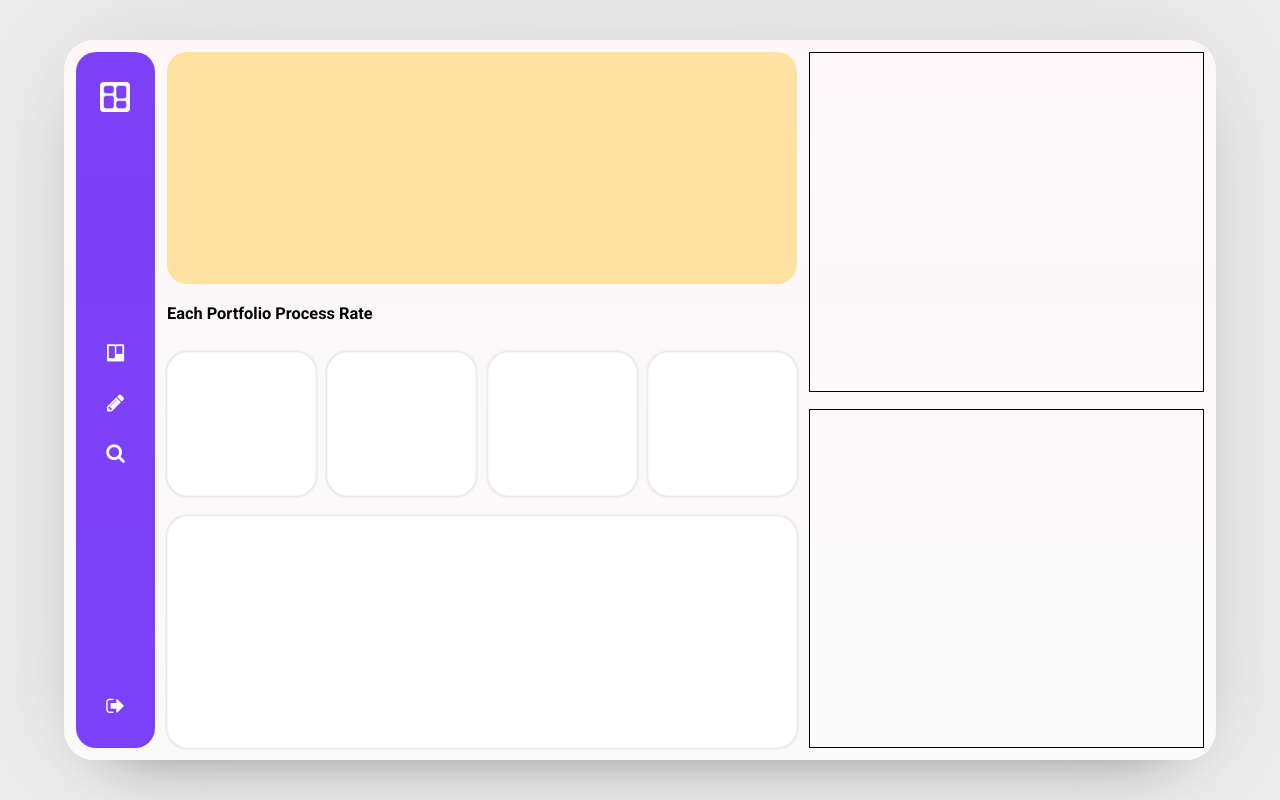
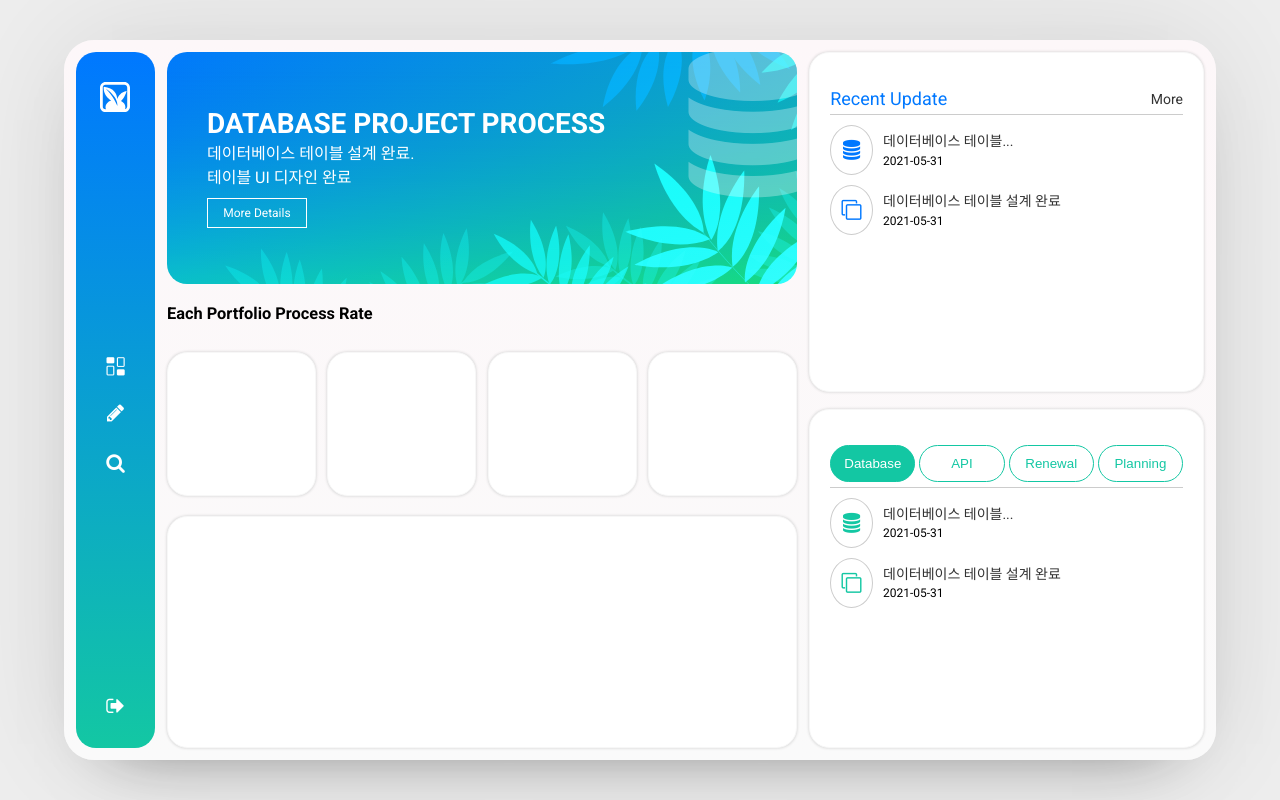
Before and after one commit to Haegnim/pf_schedule_dashboard_lecture, a PHP site: page / in a window 1280 px wide. Run offline with PHP 8.4, Linux system fonts and the light colour scheme.

Commit message:
table ui, logo font, animation, slider ex

```diff
--- /dev/null
+++ b/CSS/animation.css
@@ -0,0 +1,22 @@
+@keyframes fade-up-01 {
+  0% {
+    transform: translateY(25px);
+    opacity: 0;
+  }
+  100% {
+    transform: translateY(0px);
+    opacity: 1;
+  }
+}
+@keyframes fade-up-02 {
+  0% {
+  }
+  100% {
+  }
+}
+@keyframes fade-up-03 {
+  0% {
+  }
+  100% {
+  }
+}
--- /dev/null
+++ b/CSS/customicon.css
@@ -0,0 +1,23 @@
+@font-face {
+  font-family: "todo-logo-for-lecture";
+  src: url("/schedule/font/todo-logo-for-lecture-Regular.eot")
+      format("embedded-opentype"),
+    url("/schedule/font/todo-logo-for-lecture-Regular.woff2") format("woff2"),
+    url("/schedule/font/todo-logo-for-lecture-Regular.woff") format("woff"),
+    url("/schedule/font/todo-logo-for-lecture-Regular.ttf") format("truetype");
+}
+
+.ma {
+  display: inline-block;
+  font: normal normal normal 14px/1 todo-logo-for-lecture;
+  font-size: inherit;
+  text-rendering: auto;
+}
+
+.ma-logo:before {
+  content: "\0530";
+}
+.ma-logo2:before {
+  content: "\0532";
+  font-size: 40px;
+}
--- a/CSS/style.css
+++ b/CSS/style.css
@@ -1,40 +1,263 @@
 /* Wrapper Style Code  */
-.wrapper{width: 100%; height: 100vh; background: #eee; display:flex; align-items: center; justify-content: center; min-height:768px;}
+.wrapper {
+  width: 100%;
+  height: 100vh;
+  background: #eee;
+  display: flex;
+  align-items: center;
+  justify-content: center;
+  min-height: 768px;
+}
 
 /* Main Contents Box Style Code */
-.dashboard{width: 90%; max-width:1280px; height: 90%;  background: linear-gradient(0deg, rgba(250,250,250,1) 0%, rgba(253,247,249,1) 100%); box-shadow:0 0 128px 0 rgb(0 0 0 / 10%), 0 32px 64px -48px rgb(0 0 0 / 50%); border-radius: 30px; display: flex; padding: 12px; justify-content: space-between;
+.dashboard {
+  width: 90%;
+  max-width: 1280px;
+  height: 90%;
+  background: linear-gradient(
+    0deg,
+    rgba(250, 250, 250, 1) 0%,
+    rgba(253, 247, 249, 1) 100%
+  );
+  box-shadow: 0 0 128px 0 rgb(0 0 0 / 10%), 0 32px 64px -48px rgb(0 0 0 / 50%);
+  border-radius: 30px;
+  display: flex;
+  padding: 12px;
+  justify-content: space-between;
 }
-.dashboard > *{border-radius:20px;}
+.dashboard > * {
+  border-radius: 20px;
+}
 
 /* Header Contents Style Code */
-header{width:7%; height: 100%; background: linear-gradient(0deg, rgba(123,64,250,1) 0%, rgba(124,65,245,1) 100%); display: flex; flex-direction: column; justify-content: space-between; align-items: center; padding: 30px 0;}
-header h2{width: 30px; height: auto;}
-header h2 img{width: 100%;}
-header a{color:#fff;}
-header .gnb{width: 100%;}
-header .gnb a{width: 100%; padding: 15px 0; font-size: 20px; display: flex; align-items: center; justify-content: center;}
-header .sign-out{font-size:20px;}
+header {
+  width: 7%;
+  height: 100%;
+  background: linear-gradient(0deg, #13c7a3 0%, #0078ff 100%);
+  display: flex;
+  flex-direction: column;
+  justify-content: space-between;
+  align-items: center;
+  padding: 30px 0;
+}
+header h2 {
+  width: 30px;
+  height: auto;
+}
+header h2 img {
+  width: 100%;
+}
+header a {
+  color: #fff;
+}
+header .gnb {
+  width: 100%;
+}
+header .gnb a {
+  width: 100%;
+  padding: 15px 0;
+  font-size: 20px;
+  display: flex;
+  align-items: center;
+  justify-content: center;
+}
+header .sign-out {
+  font-size: 20px;
+}
 
 /* Graph-ui Contents Style Code */
-.graph-ui{width: calc(58% - 24px); height: 100%;}
-.graph-ui>div{width: 100%; height:33.33%; border-radius:20px; }
-.graph-ui>div.intro{background: #ffe2a2;}
-.graph-ui>div.each-pofol{padding:20px 0; border: 0;}
-.graph-ui>div.each-pofol>div{width: 100%; height: 100%; border-radius: 15px;}
-.graph-ui .each-pofol .each-title{width:100%; height: 25%;}
-.graph-ui .each-pofol .each-graph{width: 100%; height: 75%; display: flex; justify-content: space-between;}
-.graph-ui .each-pofol .each-graph div{height: 100%; border:1px solid #f7f7f7; border-radius: 20px; box-shadow:0px 0px 3px #ccc; background: #fff; width: calc(25% - 8.5px);}
+.graph-ui {
+  width: calc(58% - 24px);
+  height: 100%;
+}
+.graph-ui > div {
+  width: 100%;
+  height: 33.33%;
+  border-radius: 20px;
+}
+.graph-ui > div.intro {
+  background: url("/schedule/img/bg.svg") no-repeat center center;
+  background-size: cover;
+  padding: 40px;
+  display: flex;
+  flex-direction: column;
+  color: #fff;
+  justify-content: center;
+  position: relative;
+  overflow: hidden;
+}
+.graph-ui > div.intro h2 {
+  font-size: 28px;
+  text-transform: uppercase;
+  font-weight: 700;
+  transform: translateY(25px);
+  opacity: 0;
+  animation: fade-up-01 0.5s 1;
+  animation-fill-mode: forwards;
+}
+.graph-ui > div.intro p {
+  font-size: 16px;
+  font-weight: 400;
+  transform: translateY(25px);
+  opacity: 0;
+  animation: fade-up-01 0.5s 1;
+  animation-fill-mode: forwards;
+  animation-delay: 0.5s;
+}
+.graph-ui > div.intro a {
+  color: #fff;
+  border: 1px solid #fff;
+  text-align: center;
+  padding: 7px 0;
+  margin-top: 10px;
+  width: 100px;
+  transition: all 0.4s;
+  font-size: 12px;
+  transform: translateY(25px);
+  opacity: 0;
+  animation: fade-up-01 0.5s 1;
+  animation-fill-mode: forwards;
+  animation-delay: 1s;
+}
+.graph-ui > div.intro a:hover {
+  color: #13c7a3;
+  background: #fff;
+}
+.graph-ui > div.intro i {
+  position: absolute;
+  font-size: 150px;
+  right: -20px;
+  top: -5px;
+  opacity: 0.3;
+}
+.graph-ui > div.each-pofol {
+  padding: 20px 0;
+  border: 0;
+}
+.graph-ui > div.each-pofol > div {
+  width: 100%;
+  height: 100%;
+  border-radius: 15px;
+}
+.graph-ui .each-pofol .each-title {
+  width: 100%;
+  height: 25%;
+}
+.graph-ui .each-pofol .each-graph {
+  width: 100%;
+  height: 75%;
+  display: flex;
+  justify-content: space-between;
+}
+.graph-ui .each-pofol .each-graph div {
+  height: 100%;
+  border: 1px solid #f7f7f7;
+  border-radius: 20px;
+  box-shadow: 0px 0px 3px #ccc;
+  background: #fff;
+  width: calc(25% - 8.5px);
+}
 
-
-
-/* border-radius: 20px; box-shadow:0px 0px 3px #ccc; background: #fff; height: calc(50% - 8.5px); */
-
-
-
-.graph-ui>div.total-pofol{border:1px solid #f7f7f7; box-shadow:0px 0px 3px #ccc; background: #fff;}
+.graph-ui > div.total-pofol {
+  border: 1px solid #f7f7f7;
+  box-shadow: 0px 0px 3px #ccc;
+  background: #fff;
+}
 
 /* Table-ui Contents Style Code */
-.table-ui{width: 35%; height: 100%; _background: #222;display: flex; flex-direction: column; justify-content: space-between;}
-.table-ui>div{width: 100%; height: calc(50% - 8.5px); border:1px solid;}
+.table-ui {
+  width: 35%;
+  height: 100%;
+  _background: #222;
+  display: flex;
+  flex-direction: column;
+  justify-content: space-between;
+}
+.table-ui > div {
+  width: 100%;
+  height: calc(50% - 8.5px);
+  border: 1px solid #f7f7f7;
+  border-radius: 20px;
+  box-shadow: 0px 0px 3px #ccc;
+  background: #fff;
+  padding: 30px 20px;
+}
 /* .table-ui>div.each-contents{margin-top: 10px;}
 .table-ui .new-update{} */
+
+.table-ui .tit-box,
+.each-btns {
+  width: 100%;
+  height: auto;
+  border-bottom: 1px solid #ccc;
+  display: flex;
+  justify-content: space-between;
+  align-items: center;
+  padding: 5px 0;
+}
+.table-ui .tit-box p {
+  font-size: 18px;
+  font-weight: 400;
+  color: #0078ff;
+}
+.table-ui .tit-box a:hover {
+  text-decoration: underline;
+}
+.table-ui .con-details li {
+  display: flex;
+  padding: 5px 0;
+  align-items: center;
+}
+.table-ui .con-details {
+  margin-top: 5px;
+}
+.table-ui .con-details li i {
+  width: 50px;
+  height: 50px;
+  border: 1px solid #ccc;
+  display: flex;
+  justify-content: center;
+  align-items: center;
+  border-radius: 50%;
+  font-size: 20px;
+  color: #0078ff;
+  margin-right: 10px;
+}
+.table-ui .con-txt {
+  width: 100%;
+}
+.table-ui .each-contents .con-details li i {
+  color: #13c7a3;
+}
+.table-ui .con-txt p {
+  color: #333;
+  line-height: 1.4;
+}
+/* .table-ui .new-update .con-txt p a {
+  overflow: hidden;
+  white-space: nowrap;
+  text-overflow: ellipsis;
+  display: block;
+} */
+.table-ui .con-txt p:hover {
+  text-decoration: underline;
+}
+.table-ui .con-txt em {
+  font-style: normal;
+  font-size: 12px;
+}
+.table-ui .each-contents .each-btns button {
+  width: calc(25% - 3px);
+  display: block;
+  background: #fff;
+  color: #13c7a3;
+  padding: 10px 0;
+  font-weight: 400;
+  border: 1px solid #13c7a3;
+  border-radius: 20px;
+}
+.table-ui .each-contents .each-btns button.active {
+  color: #fff;
+  background: #13c7a3;
+  _border: 1px solid #13c7a3;
+}
--- a/index.html
+++ b/index.html
@@ -11,7 +11,8 @@
     <link rel="icon" href="/schedule/img/favicon.ico" type="image/x-icon">
     <link rel="apple-tounch-icon" href="/schedule/img/favicon.ico">
 
-
+    <!-- Customicon link  -->
+    <link rel="stylesheet" href="/schedule/css/customicon.css">
     <!-- Font Awesome Link  -->
     <link rel="stylesheet" href="https://cdnjs.cloudflare.com/ajax/libs/font-awesome/4.7.0/css/font-awesome.min.css">
 
@@ -25,6 +26,8 @@
     <!-- Main CSS Link  -->
     <link rel="stylesheet" href="/schedule/css/style.css">
 
+    <!-- Animation CSS Link  -->
+    <link rel="stylesheet" href="/schedule/css/animation.css">
 
 </head>
 <body>
@@ -34,16 +37,21 @@
         <div class="dashboard">
 
             <header>
-                <h2><a href="#"><img src="/schedule/img/logo.png" alt="logo"></a></h2>
+                <h2><a href="#"><img src="/schedule/img/logo.svg" alt="logo"></a></h2>
                 <ul class="gnb">
-                    <li><a href=""><i class="fa fa-trello"></i></a></li>
+                    <li><a href=""><i class="ma ma-logo2"></i></a></li>
                     <li><a href=""><i class="fa fa-pencil"></i></a></li>
                     <li><a href=""><i class="fa fa-search"></i></a></li>
                 </ul>
                 <a href="#" class="sign-out"><i class="fa fa-sign-out"></i></a>
             </header>
             <section class="graph-ui">
-                <div class="intro"></div>
+                <div class="intro">
+                    <h2>Database Project Process</h2>
+                    <p>데이터베이스 테이블 설계 완료.<br>테이블 UI 디자인 완료</p>
+                    <a href="#">More Details</a>
+                    <i class="fa fa-database"></i>
+                </div>
                 <div class="each-pofol">
                     <div>
                         <div class="each-title">
@@ -61,10 +69,52 @@
             </section>
             <section class="table-ui">
                 <div class="new-update">
+                    <div class="tit-box">
+                        <p>Recent Update</p>
+                        <a href="#">More</a>
+                    </div>
+                    <ul class="con-details">
+                        <li>
+                            <i class="fa fa-database"></i>
+                            <div class="con-txt">
+                                <p><a href="#">데이터베이스 테이블 설계 완료</a></p>
+                                <em>2021-05-31</em>
+                            </div>
+                        </li>
+                        <li>
+                            <i class="fa fa-clone"></i>
+                            <div class="con-txt">
+                                <p>데이터베이스 테이블 설계 완료</p>
+                                <em>2021-05-31</em>
+                            </div>
+                        </li>
 
+                    </ul>
                 </div>
-                <div class="each-content">
+                <div class="each-contents">
+                    <div class="each-btns">
+                        <button class="active">Database</button>
+                        <button>API</button>
+                        <button>Renewal</button>
+                        <button>Planning</button>
+                    </div>
+                    <ul class="con-details">
+                        <li>
+                            <i class="fa fa-database"></i>
+                            <div class="con-txt">
+                                <p><a href="#">데이터베이스 테이블 설계 완료</a></p>
+                                <em>2021-05-31</em>
+                            </div>
+                        </li>
+                        <li>
+                            <i class="fa fa-clone"></i>
+                            <div class="con-txt">
+                                <p>데이터베이스 테이블 설계 완료</p>
+                                <em>2021-05-31</em>
+                            </div>
+                        </li>
 
+                    </ul>
                 </div>
             </section>
 
@@ -73,5 +123,7 @@
 
     </div>
 
+    <script src="js/index.js"></script>
+
 </body>
 </html>
--- /dev/null
+++ b/js/index.js
@@ -0,0 +1,6 @@
+const conTxt = document.querySelectorAll('.con-txt p a');
+
+conTxt.forEach(element => {
+    const cutTxt = element.textContent.slice(0,10) + "...";
+    element.textContent = cutTxt;
+});
```
Also changed, not shown: ex.html (added, +74 -0 lines), guide.txt (+8 -1 lines), slider.css (added, +33 -0 lines), font/todo-logo-for-lecture-Regular.ttf (added), font/todo-logo-for-lecture-Regular.woff (added), font/todo-logo-for-lecture-Regular.woff2 (added), img/bg.svg (added), img/favicon.ico, img/favicon1.ico (added), img/logo.svg (added), 1 other file.
